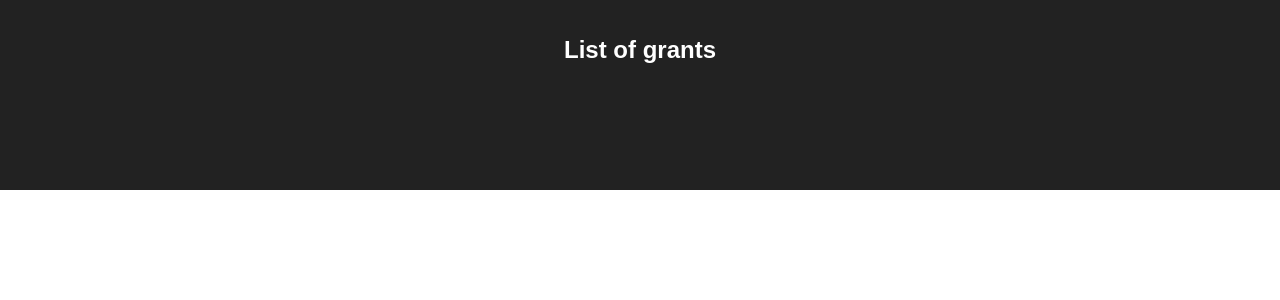
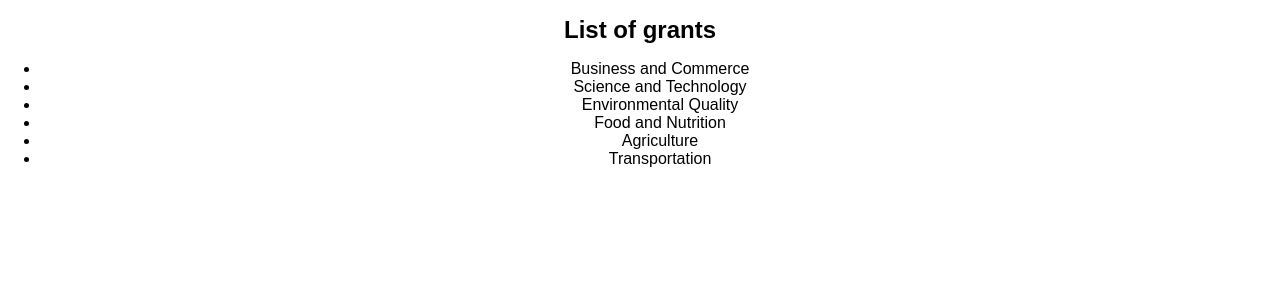
Before and after one commit to KasiaTorz/react-website, a React (Create React App) app in the folder Pulpit/react-basic/basic-app/: page / in a window 1280 px wide. Shown: the top 300 px of the page. Built offline with nearby package versions, Linux system fonts and the light colour scheme.

Commit message:
create new component and include in app.js

```diff
--- a/Pulpit/react-basic/basic-app/src/App.js
+++ b/Pulpit/react-basic/basic-app/src/App.js
@@ -1,15 +1,14 @@
 import React, { Component } from 'react';
 
 import './App.css';
+import ListGrants from "./ListGrants";
 
 class App extends Component {
   render() {
     return (
       <div className="App">
-        <header className="App-header">
-
           <h1 className="App-title">List of grants</h1>
-        </header>
+          <ListGrants/>
 
       </div>
     );
--- a/Pulpit/react-basic/basic-app/src/ListGrants.js
+++ b/Pulpit/react-basic/basic-app/src/ListGrants.js
@@ -1,19 +1,22 @@
 import React, { Component } from 'react';
 
-import './App.css';
 
-class App extends Component {
+
+class ListGrants extends Component {
     render() {
         return (
-            <div className="App">
-                <header className="App-header">
-
-                    <h1 className="App-title">List of grants</h1>
-                </header>
-
+            <div>
+             <ul>
+                <li>Business and Commerce </li>
+                 <li> Science and Technology</li>
+                 <li>Environmental Quality</li>
+                 <li>Food and Nutrition</li>
+                 <li>Agriculture</li>
+                 <li>Transportation</li>
+             </ul>
             </div>
         );
     }
 }
 
-export default App;
+export default ListGrants;
```
